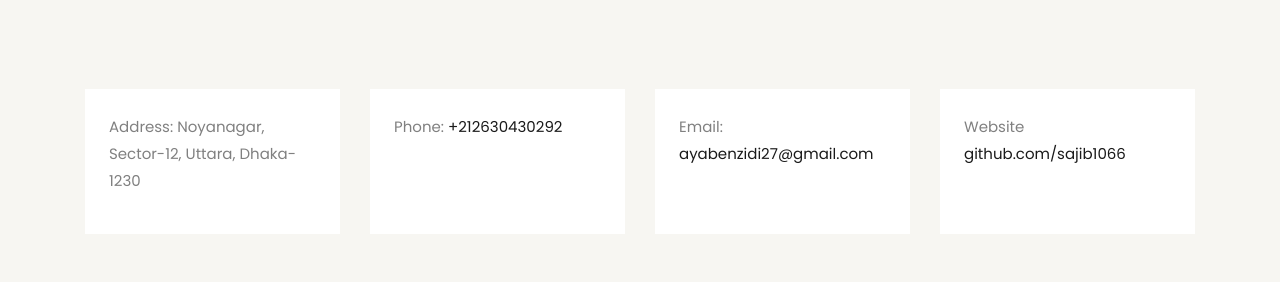
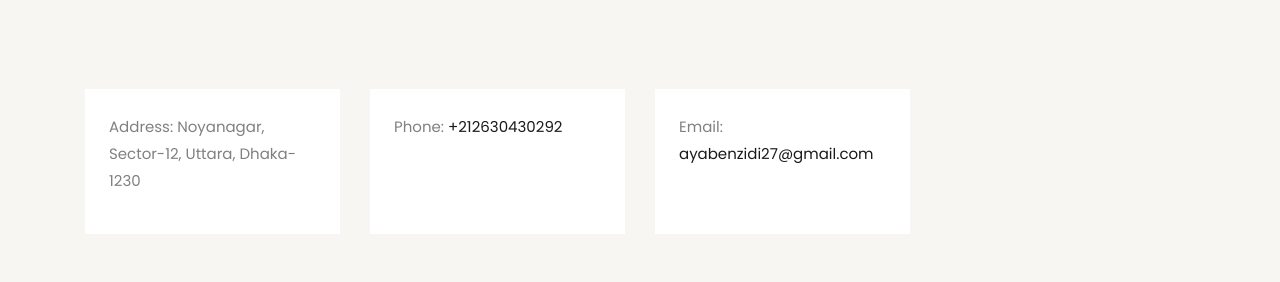
Before and after one commit to BenzidiAya/vegi, a Django app: page /contact/ in a window 1280 px wide. Shown: the part 463-745 px from the top of the page. Run offline with Django 3.2, Linux system fonts and the light colour scheme; some libraries are stand-ins or nearby versions; some web fonts are replaced.

Commit message:
Update contact.html

```diff
--- a/templates/contact/contact.html
+++ b/templates/contact/contact.html
@@ -22,7 +22,7 @@
 	            <p><span>Address:</span> Noyanagar, Sector-12, Uttara, Dhaka-1230</p>
 	          </div>
           </div>
-          <div class="col-md-3 d-flex">
+    <div class="col-md-3 d-flex">
           	<div class="info bg-white p-4">
 	            <p><span>Phone:</span> <a href="tel://01925288772">+212630430292</a></p>
 	          </div>
@@ -30,11 +30,6 @@
           <div class="col-md-3 d-flex">
           	<div class="info bg-white p-4">
 	            <p><span>Email:</span> <a href="mailto:ayabenzidi27@gmail.com">ayabenzidi27@gmail.com</a></p>
-	          </div>
-          </div>
-          <div class="col-md-3 d-flex">
-          	<div class="info bg-white p-4">
-	            <p><span>Website</span> <a href="https://github.com/sajib1066" target="_blank">github.com/sajib1066</a></p>
 	          </div>
           </div>
         </div>
```
